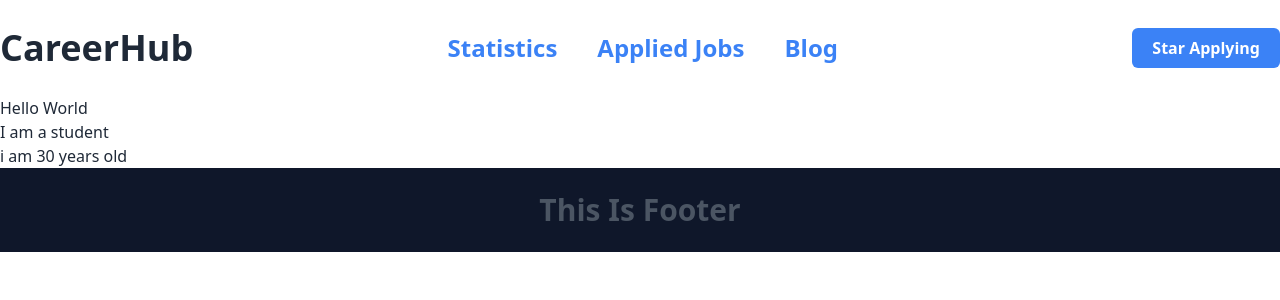
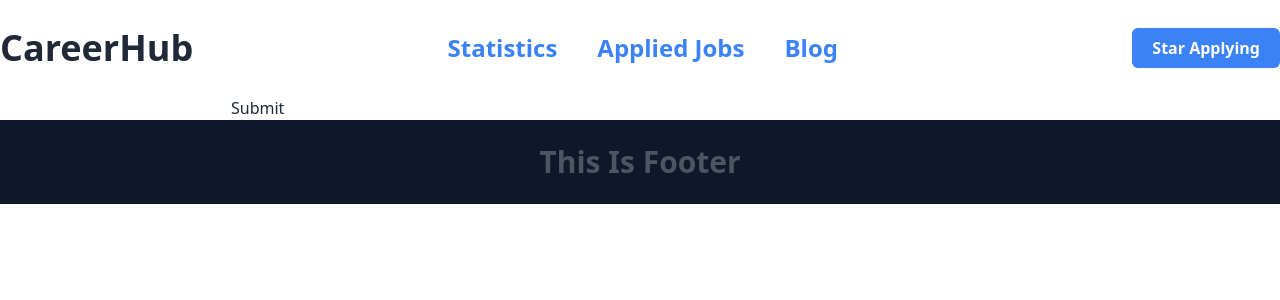
Before and after one commit to AshikurZaman01/React-Practice_, a React (Vite) app: page / in a window 1280 px wide. Shown: the top 300 px of the page. Built offline with nearby package versions, Linux system fonts and the light colour scheme.

Commit message:
add data in localstorage

```diff
--- a/src/Components/Pages/Home/Home.jsx
+++ b/src/Components/Pages/Home/Home.jsx
@@ -1,22 +1,30 @@
+import React from "react";
 
 const Home = () => {
+
+    const handleSubmit = (e) => {
+        e.preventDefault();
+        console.log(e.target.id.value);
+
+        const idNum = e.target.id.value;
+
+        if (isNaN(idNum)) {
+            alert("Please enter a number")
+        }
+        else {
+            localStorage.setItem("id", idNum);
+        }
+
+    }
+
     return (
         <div>
-            <Student />
+            <form onSubmit={handleSubmit}>
+                <input type="text" name="id" />
+                <button type="submit">Submit</button>
+            </form>
         </div>
     );
 };
 
-
-const Student = ({ age }) => {
-    age = 30;
-    return (
-        <div>
-            <h1>Hello World</h1>
-            <h3>I am  a student</h3>
-            <h4>i am {age} years old</h4>
-        </div>
-    )
-}
-
 export default Home;
```
